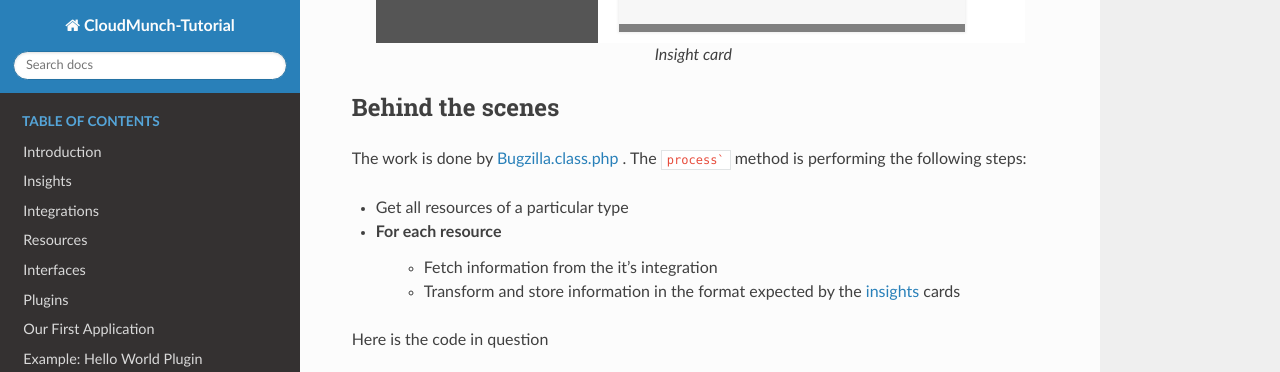
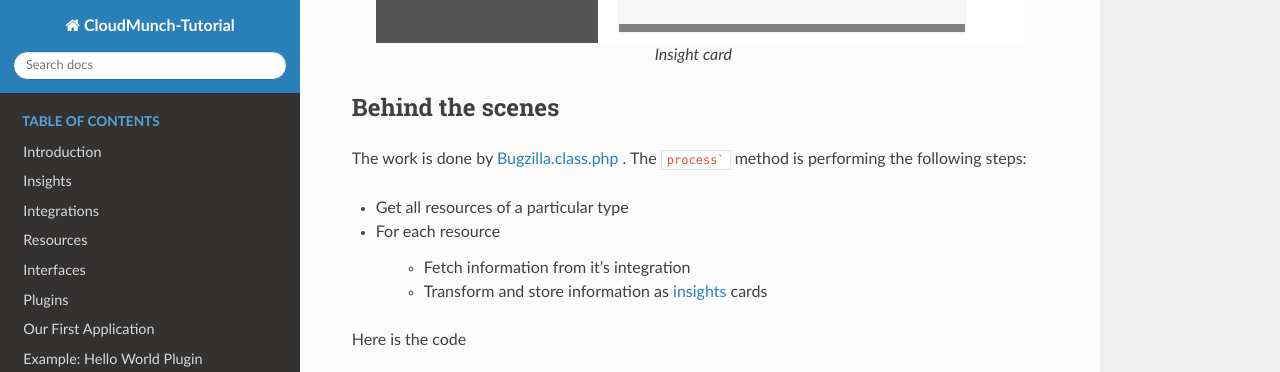
Before and after one commit to cloudmunch/cloudmunch-tutorial, a Sphinx documentation site: the page built from docs/hardcoded_interface_example.rst, in a window 1280 px wide and 900 px high, scrolled down 2336 px, cut to the strip 0-372 px from the top of the window. Built offline with Sphinx 7.4.7 and the Read the Docs theme 2.0.0, drawn with Linux system fonts in a browser that asks for light colours; some of the changed text lies outside the part shown.

Commit message:
minor documentation changes

```diff
--- a/docs/hardcoded_interface_example.rst
+++ b/docs/hardcoded_interface_example.rst
@@ -76,10 +76,11 @@
 
 - Get all resources of a particular type
 - For each resource
-    - Fetch information from the it's integration
-    - Transform and store information in the format expected by the :doc:`insights <insights>` cards
 
-Here is the code in question
+    + Fetch information from it's integration
+    + Transform and store information as :doc:`insights <insights>` cards
+
+Here is the code
 
 .. literalinclude:: ../examples/plugin_bugzilla_v1/bugzilla/src/Bugzilla.class.php
    :language: php
--- a/docs/interfaces.rst
+++ b/docs/interfaces.rst
@@ -25,7 +25,7 @@
 
 map
 ---
-This node lists a mapping which will be used to replace runtime variables when the request is made.
+Think of this node as a global object available to all actions. When the action is invoked, any keys that match this map's keys will be replaced with the map's values. In this example, any parameters which expect a emailID will get the current user's user ID
 
 .. literalinclude:: ../examples/interface_bugzilla_v1/bugzilla/definition.json
    :start-after: "Interface file for communicating with bugzilla"
--- a/docs/plugins.rst
+++ b/docs/plugins.rst
@@ -64,4 +64,4 @@
 
 .. note::
 
-  You can explore and inspect all plugin definitions with the API `/api/plugins/<plugin id>`. If you don't pass the ID, you'll get back definitions for *all* the plugins in the system
+    You can explore and inspect all plugin definitions with the API `/api/plugins/<plugin id>`. If you don't pass the ID, you'll get back definitions for *all* the plugins in the system
--- a/docs/temp.rst
+++ b/docs/temp.rst
@@ -25,8 +25,6 @@
     -  condition: The conditions under which this action needs to be performed. In this example, the condition checks the integration to see if an access token is already available. If one is, the operation simply completes without accessing the third-party-system again.
     -  parameters: Imagine that a action is a method you call on CloudMunch's API, these are the parameters that method expects to see. Internally, these parameters may get converted into the inputs you saw above or used internally for some processing. In the action "authorize" below, the application and integration IDs are necessary since the integration will be updated with the access token returned by Google.
     -  next\_action: Tells CloudMunch what to do after the response comes back. In this case, CloudMunch makes another call to Google (passing the state it got back and expecting back an access token)
-
-
 
 =====================================
 Example: Insights with Hardcoded data
@@ -124,10 +122,6 @@
 
 If you see this message or don't see any cards, you've most likely forgotten to update or updated the wrong ID of the resource ID in the plugin. Update and redo the process of adding the plugin to CloudMunch.
 
-.. todo::
-  Change this example to avoid the user having to create a resource. Instead, do it implicitly from within the plugin
-
-
   In this example, we hardcoded the fields into the `interface` directly. If the values will never change, this approach is good enough. However, if you'd like the end-user to be able to configure these fields, you have more options
 
 - :doc:`insights_integration_inputs_example`
```
Also changed, not shown: other parts of docs/hardcoded_interface_example.rst (+4 -3 lines).
